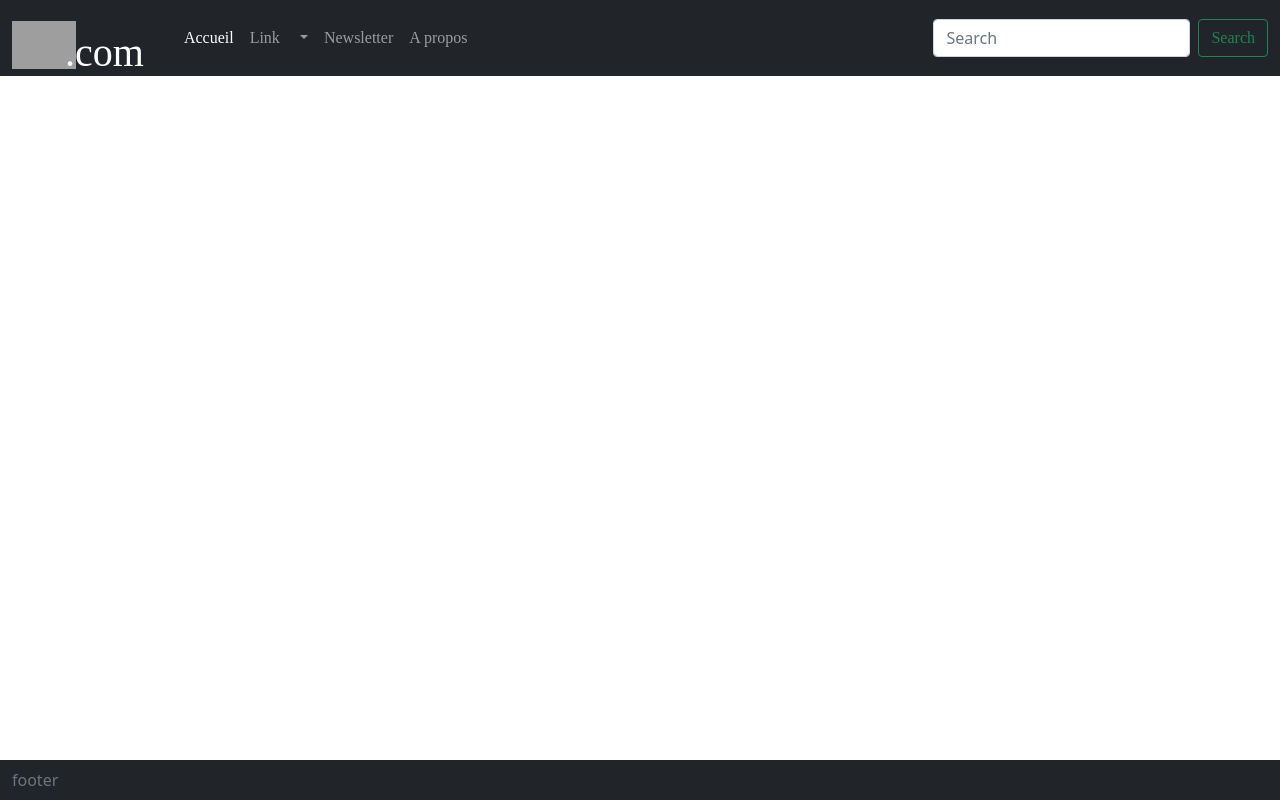
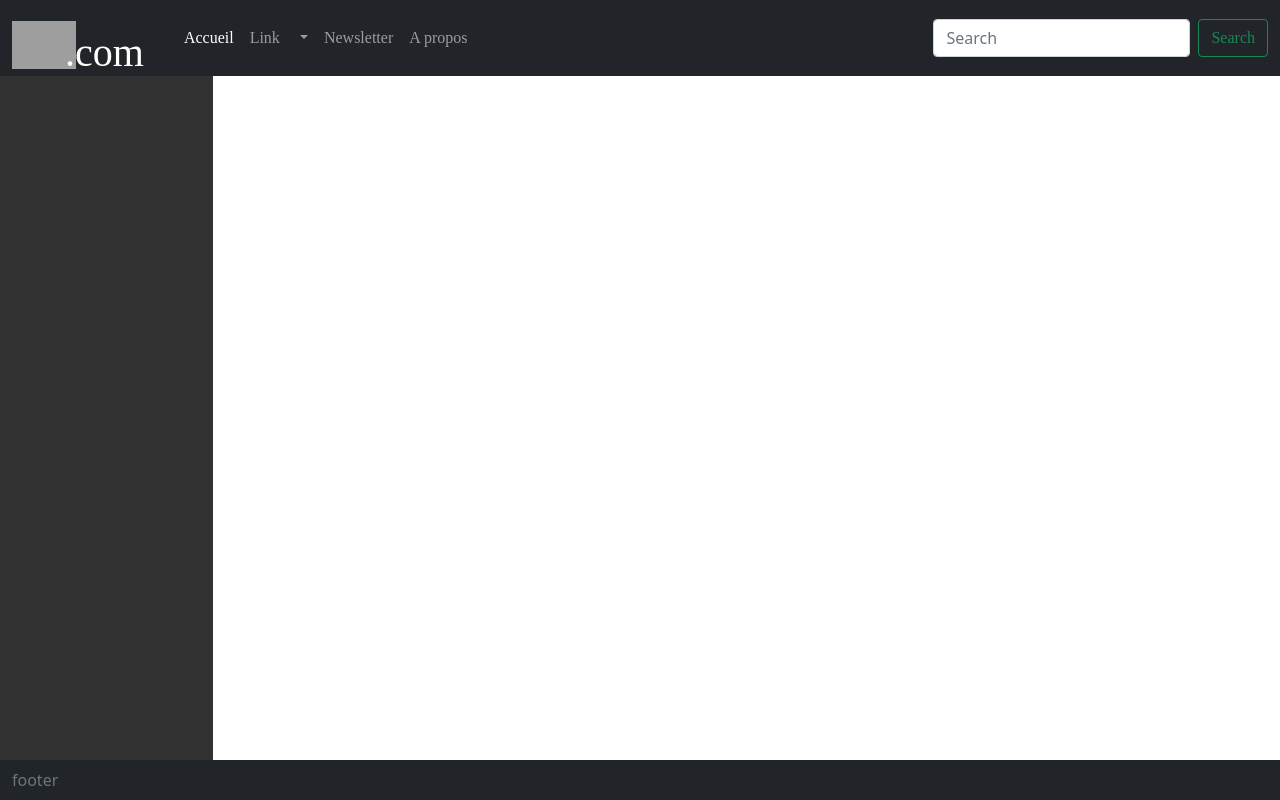
Before and after one commit to aldrut/monwiki, a PHP site: template templates/home/index.html.twig in a window 1280 px wide. Run offline with PHP 8.4, Linux system fonts and the light colour scheme; the template is opened without the code that fills it, so the values that code supplies are empty; some libraries are stand-ins or nearby versions; grey boxes are pictures that could not be loaded.

Commit message:
Add HomePage Article

```diff
--- a/public/css/base.css
+++ b/public/css/base.css
@@ -2,12 +2,35 @@
 {
     --darkColor : #20247b;
     --bgSkyBlue : #00c3ff;
+    --bgGray : rgb(49, 49, 49);
 }
 body{
-    padding-top: 200px;
+    padding-top: 53px;
+    margin-bottom: 53px;
+}
+main{
+    margin: 1em auto;
+}
+
+.nopad{
+    padding: 0 !important;
+}
+
+.bg-menu{
+    background-color: var(--bgGray);
+    min-height: calc(100vh - 106px);
 
 }
-
+.Pr{
+    margin-right: -10px !important;
+}
+.cardLink{
+    text-decoration: none;
+    color :black;
+}
+.cardLink h5:hover{
+    color:var(--darkColor);
+}
 @font-face {
     font-family: 'Cassandra';
     src: url('../fonts/cassandra.ttf') format('truetype');
--- a/src/Controller/HomeController.php
+++ b/src/Controller/HomeController.php
@@ -6,6 +6,7 @@ use Symfony\Bundle\FrameworkBundle\Controller\AbstractController;
 use Symfony\Component\HttpFoundation\Response;
 use Symfony\Component\Routing\Annotation\Route;
 use App\Entity\Themes;
+use App\Entity\Article;
 
 class HomeController extends AbstractController
 {
@@ -17,8 +18,12 @@ class HomeController extends AbstractController
         $themes = $this->getDoctrine()
                         ->getRepository(Themes::class)
                         ->findAll();
+        $article = $this->getDoctrine()
+                        ->getRepository(Article::class)
+                        ->findAll();
         return $this->render('home/index.html.twig', [
             'themes'=>$themes,
+            'article'=>$article,
         ]);
     }
 }
--- a/src/Entity/Article.php
+++ b/src/Entity/Article.php
@@ -83,6 +83,12 @@ class Article
     {
         return $this->postDate;
     }
+    public function getPostDateString(): string
+    {
+        $indexDay = $this->postDate->format("N")-1;
+        $jours=["Lun","Mar","Mer","Jeu","Ven","Sam","Dim"];
+        return $jours[$indexDay] . $this->postDate->format(" d/m/y H:i");
+    }
 
     public function setPostDate(?\DateTimeInterface $postDate): self
     {
--- a/templates/base.html.twig
+++ b/templates/base.html.twig
@@ -19,9 +19,9 @@
     <body>
 
     {% block header %}{% include "/includes/header.html.twig" %}{% endblock %}
-
+    <main>
     {% block content %}{% endblock %}
-
+    </main>
     {% block footer %}{% include "/includes/footer.html.twig" %}{% endblock %}
 
     {% block javascripts %}
--- a/templates/home/index.html.twig
+++ b/templates/home/index.html.twig
@@ -4,12 +4,34 @@
 {% endblock %}
 
 {% block content %}
-    {% for theme in themes %}
-        <ul class="nav flex-column">
-            <li class="nav-item">
-                <a class="nav-link active" aria-current="page" href="#">{{theme.name}}</a>
-        </ul>
-
-    {% endfor %}
+<div class="container-fluid ">
+    <div class="row">
+        <div class="col-2 nopad">
+            <ul class="nav flex-column bg-menu p-2">
+            {% for theme in themes %}
+                <li class="nav-item">
+                    <a class="nav-link active text-white" aria-current="page" href="#">{{theme.name}}</a>
+                <li>
+            {% endfor %}
+            </ul>
+        </div>
+        <div class="col-10">
+            <div class="row">
+                {% for articles in article %}
+                    <div class="col-6 pt-3 Pr">
+                        <div class="card">
+                            <div class="card-body">
+                                <h5 class="card-title">{{articles.title}}</h5>
+                                <p class="card-text">{{articles.content|slice(0,250) ~ '...'}}</p>
+                                <p class="card-text"><small class="text-muted">{{articles.getPostDateString()}}</small></p>
+                                <a class="btn btn-outline-secondary" href="/articles/{{articles.id}}">Lire l'article</a>
+                            </div>
+                        </div>
+                    </div>
+                {% endfor %}
+            </div>
+        </div>
+    </div>
+</div>
 
 {% endblock %}
```
